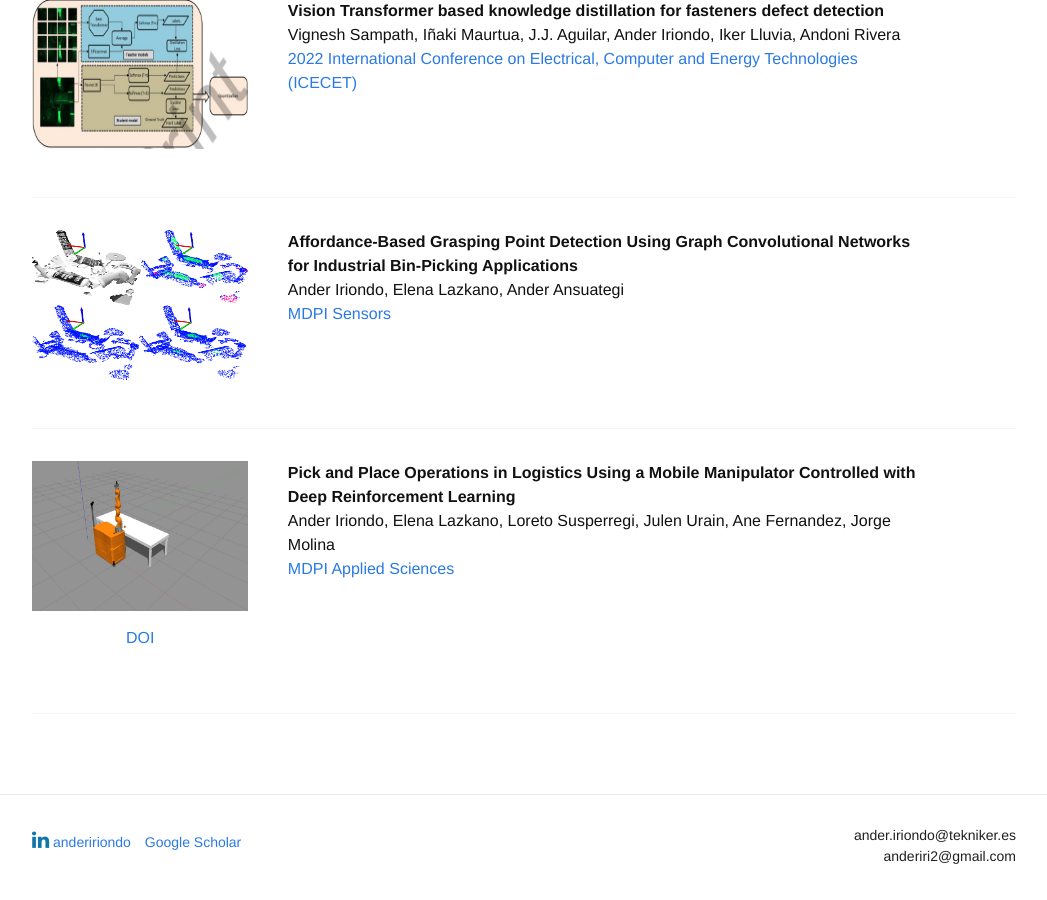
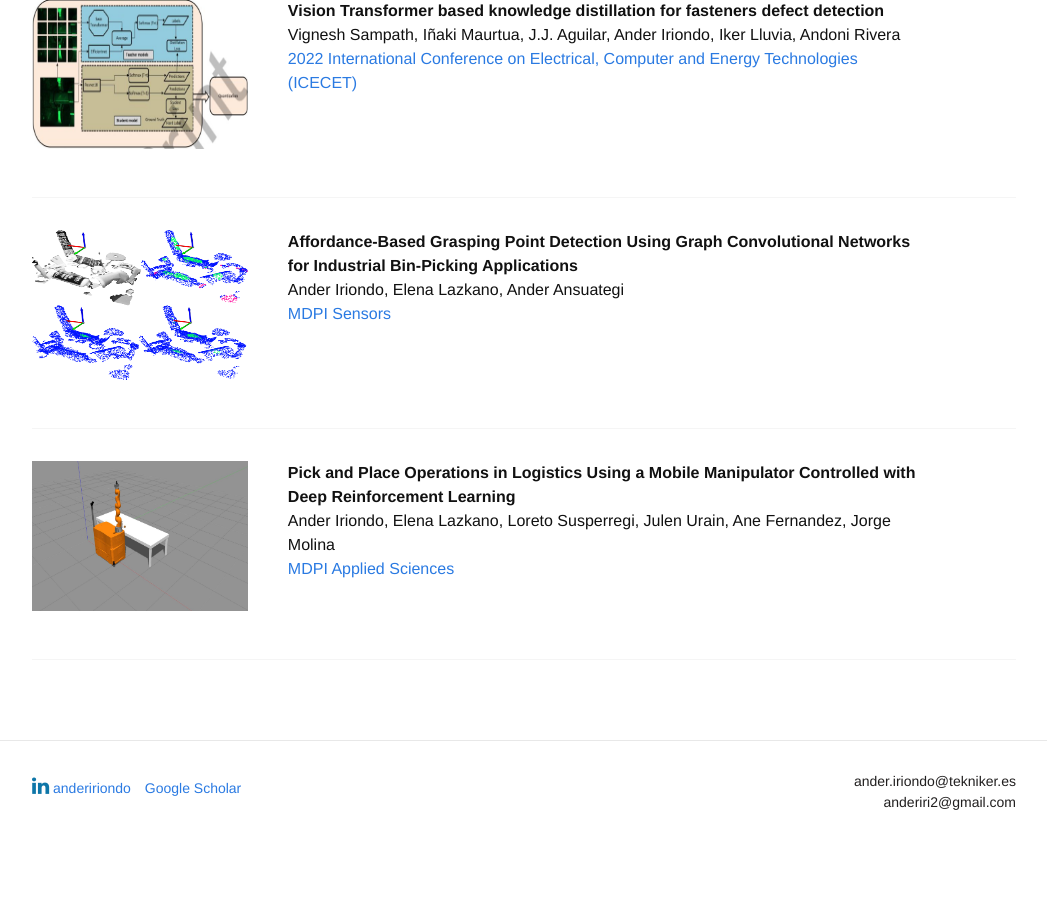
Before and after one commit to anderiri2/anderiri2.github.io, a Jekyll site: the page built from research.html, in a window 1280 px wide and 900 px high, scrolled down 1391 px. Shown: the whole window, without its empty margins (116-1163 px from the left). Built offline with Jekyll 4.4.1, drawn with Linux system fonts in a browser that asks for light colours; nearby versions of some CDN libraries; some web fonts are replaced; a style sheet for code colours, icons or effects is not loaded; after the commit the page ends 2237 px from its top, so only the background shows below that.

Commit message:
bug correction

```diff
--- a/research.html
+++ b/research.html
@@ -126,12 +126,6 @@ title: "Research Overview"
     <div class="three columns">
       <img style="margin-top:0em" src="/images/research/applsci.jpg" height="150" width="150">
 <!--       <img style="margin-top:0em" src="/images/research/image_reincarnation.png"> -->
-      <table>
-        <tr>
-          <td><a href="https://doi.org/10.3390/app9020348">DOI</a></td>
-
-        </tr>
-      </table>
     </div>
 
     <div class="eight columns">
```
